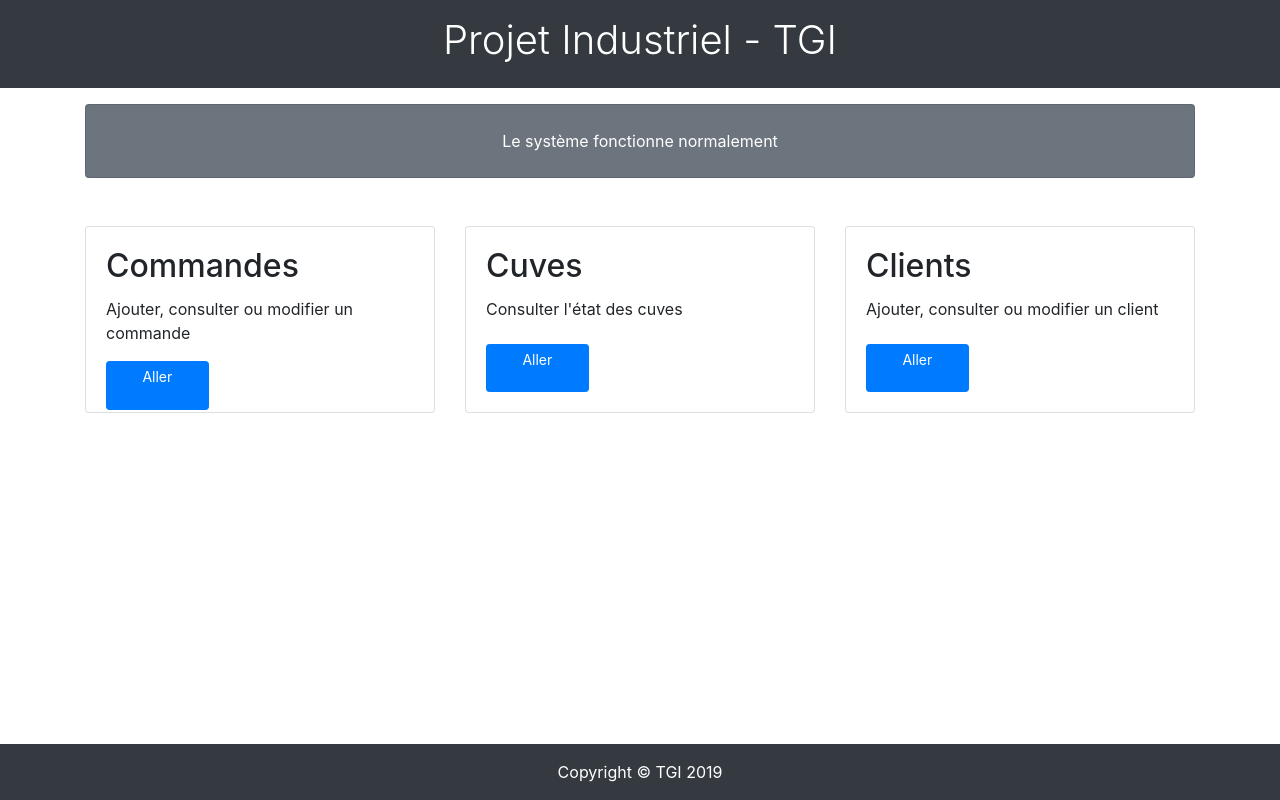
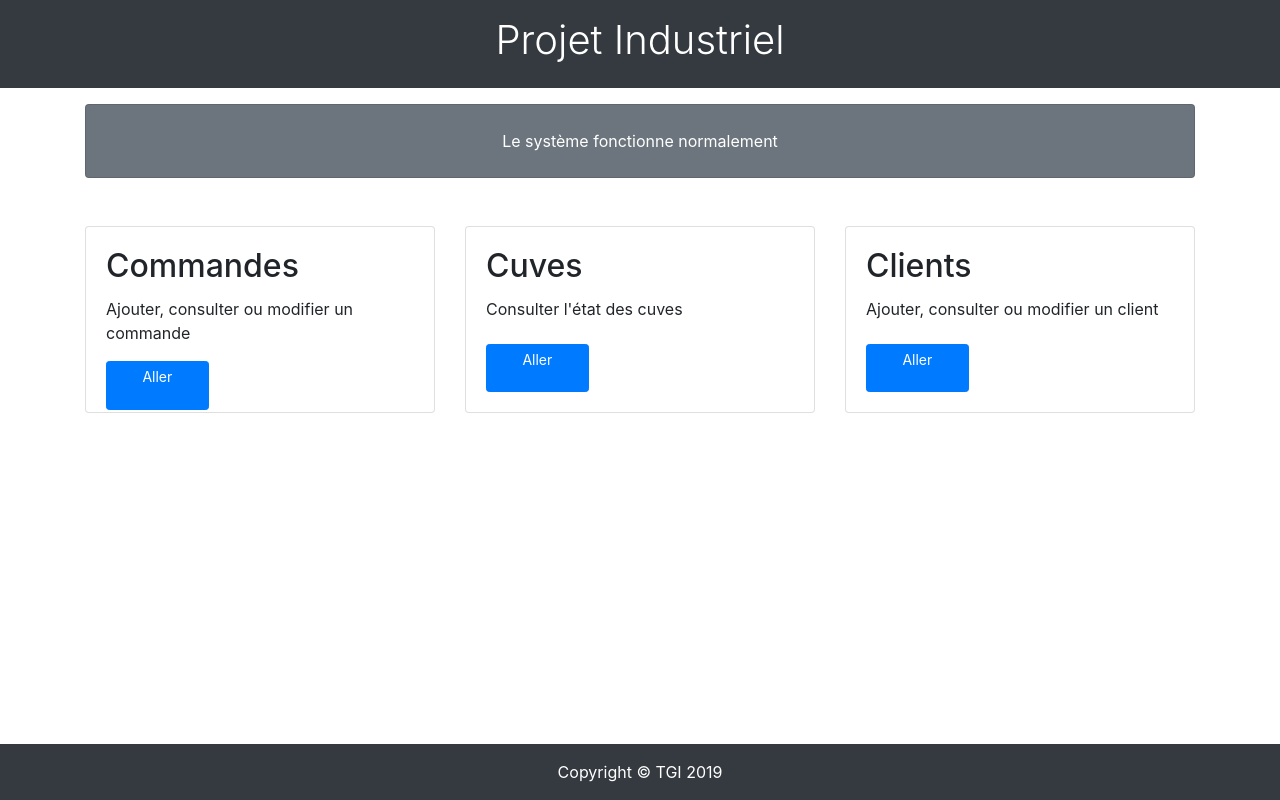
Before and after one commit to Chaps06TV/ProjetIndustriel, a website: page index.html in a window 1280 px wide. Drawn offline with Linux system fonts and the light colour scheme.

Commit message:
Update index.html

```diff
--- a/index.html
+++ b/index.html
@@ -23,7 +23,7 @@
   <nav class="navbar navbar-expand-lg navbar-dark bg-dark fixed-top">
     <div class="container">
 		<div class="col-lg-12 my-1 py-1 text-white">
-			<h1 class="font-weight-light" style="text-align: center;">Projet Industriel - TGI</h1>
+			<h1 class="font-weight-light" style="text-align: center;">Projet Industriel</h1>
 		</div>
     </div>
   </nav>
```
